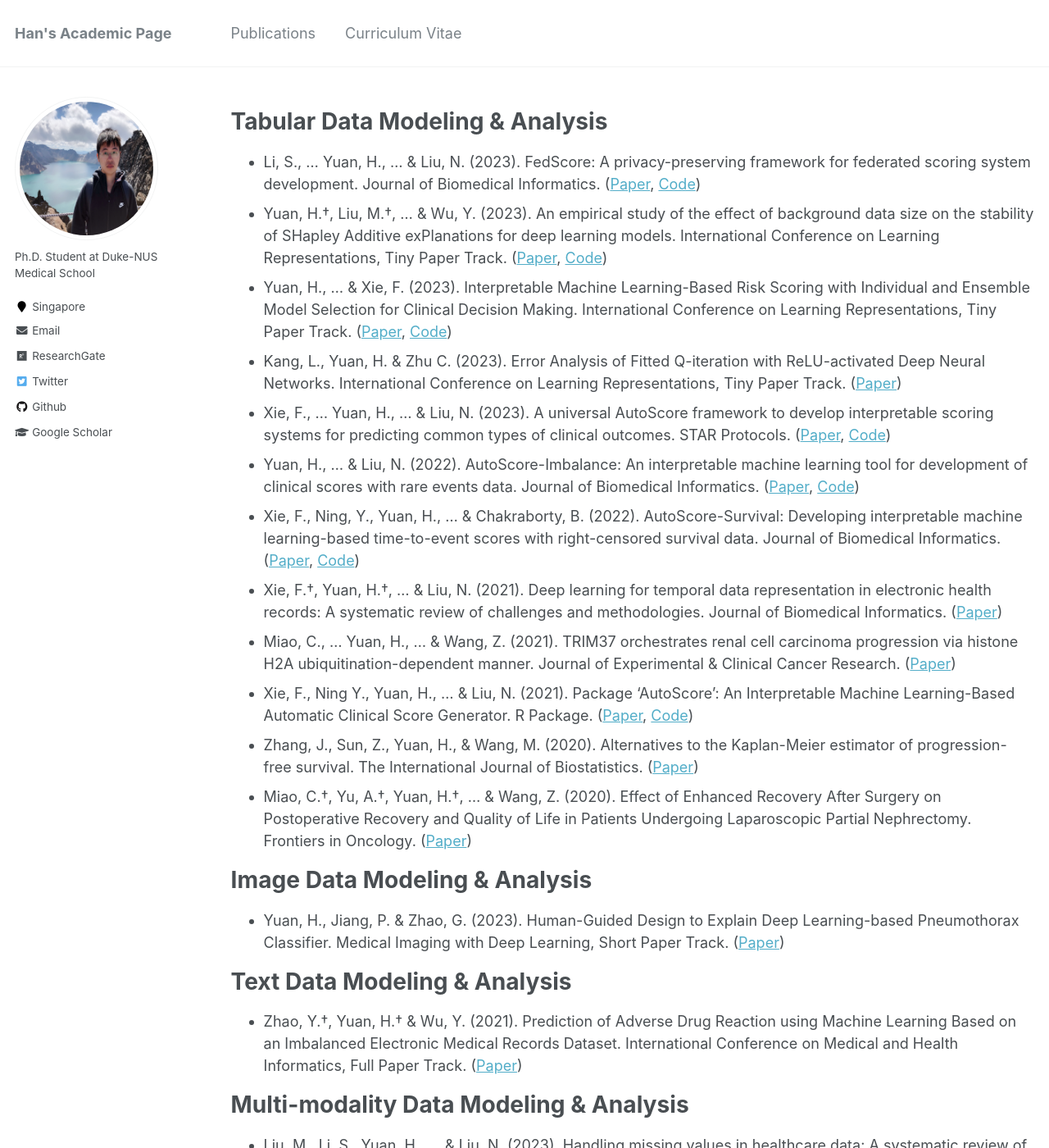
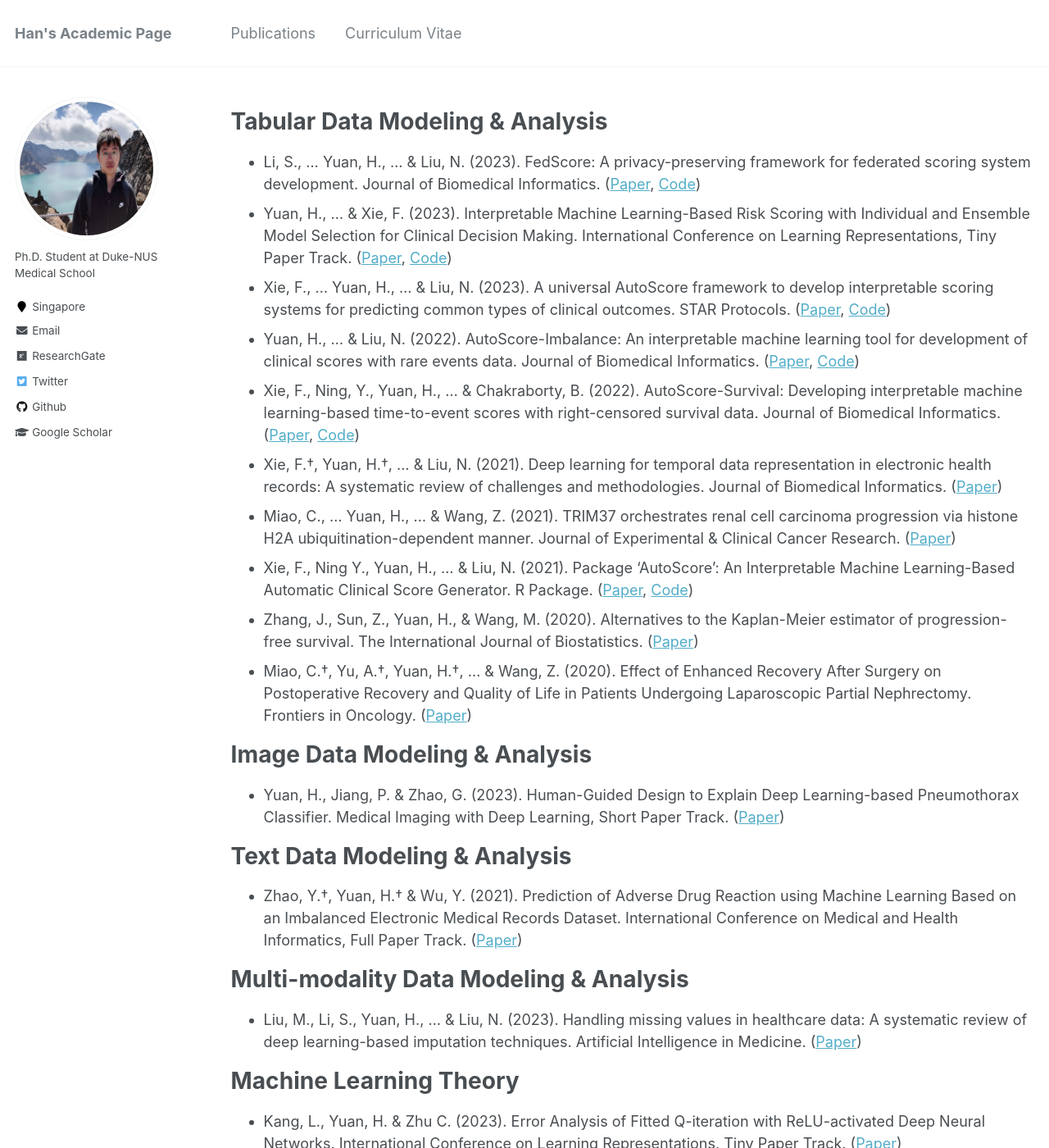
Before and after one commit to Han-Yuan-Med/Han-Yuan-Med.github.io, a Jekyll site: the page built from _pages/publications.md, in a window 1280 px wide and 1400 px high. Shown: the whole window at 82% size. Built offline with Jekyll 4.4.1, drawn with Linux system fonts in a browser that asks for light colours; some of the changed lines change nothing that is shown; some of the changed text lies outside the part shown.

Commit message:
Update publications.md

```diff
--- a/_pages/publications.md
+++ b/_pages/publications.md
@@ -6,9 +6,7 @@
 ---
 # Tabular Data Modeling & Analysis
 * Li, S., ... Yuan, H., ... & Liu, N. (2023). FedScore: A privacy-preserving framework for federated scoring system development. Journal of Biomedical Informatics. ([Paper](http://han-yuan-med.github.io/files/FedScore A Privacy-Preserving Framework for Federated Scoring System Development.pdf), [Code](https://github.com/nliulab/FedScore))
-* Yuan, H.†, Liu, M.†, … & Wu, Y. (2023). An empirical study of the effect of background data size on the stability of SHapley Additive exPlanations for deep learning models. International Conference on Learning Representations, Tiny Paper Track. ([Paper](http://han-yuan-med.github.io/files/An empirical study of the effect of background data size on the stability of SHapley Additive exPlanations (SHAP) for deep learning models.pdf), [Code](https://github.com/Han-Yuan-Med/shap-bg-size))
 * Yuan, H., … & Xie, F. (2023). Interpretable Machine Learning-Based Risk Scoring with Individual and Ensemble Model Selection for Clinical Decision Making. International Conference on Learning Representations, Tiny Paper Track. ([Paper](http://han-yuan-med.github.io/files/Interpretable Machine Learning-Based Risk Scoring with Individual and Ensemble Model Selection for Clinical Decision Making.pdf), [Code](https://github.com/Han-Yuan-Med/comparison))
-* Kang, L., Yuan, H. & Zhu C. (2023). Error Analysis of Fitted Q-iteration with ReLU-activated Deep Neural Networks. International Conference on Learning Representations, Tiny Paper Track. ([Paper](http://han-yuan-med.github.io/files/Error Analysis of Fitted Q-iteration with ReLU-Activated Deep Neural Networks.pdf))
 * Xie, F., ... Yuan, H., ... & Liu, N. (2023). A universal AutoScore framework to develop interpretable scoring systems for predicting common types of clinical outcomes. STAR Protocols. ([Paper](http://han-yuan-med.github.io/files/A universal AutoScore framework to develop interpretable scoring systems for predicting common types of clinical outcomes.pdf), [Code](https://github.com/nliulab/AutoScore))
 * Yuan, H., ... & Liu, N. (2022). AutoScore-Imbalance: An interpretable machine learning tool for development of clinical scores with rare events data. Journal of Biomedical Informatics. ([Paper](http://han-yuan-med.github.io/files/AutoScore-Imbalance An interpretable machine learning tool for development of clinical scores with rare events data.pdf), [Code](https://github.com/nliulab/AutoScore-Imbalance))
 * Xie, F., Ning, Y., Yuan, H., ... & Chakraborty, B. (2022). AutoScore-Survival: Developing interpretable machine learning-based time-to-event scores with right-censored survival data. Journal of Biomedical Informatics. ([Paper](http://han-yuan-med.github.io/files/AutoScore-Survival Developing interpretable machine learning-based time-to-event scores with right-censored survival data.pdf), [Code](https://github.com/nliulab/AutoScore-Survival))
@@ -26,3 +24,7 @@
 
 # Multi-modality Data Modeling & Analysis
 * Liu, M., Li, S., Yuan, H., ... & Liu, N. (2023). Handling missing values in healthcare data: A systematic review of deep learning-based imputation techniques. Artificial Intelligence in Medicine. ([Paper](http://han-yuan-med.github.io/files/Handling missing values in healthcare data A systematic review of deep learning-based imputation techniques.pdf))
+
+# Machine Learning Theory
+* Kang, L., Yuan, H. & Zhu C. (2023). Error Analysis of Fitted Q-iteration with ReLU-activated Deep Neural Networks. International Conference on Learning Representations, Tiny Paper Track. ([Paper](http://han-yuan-med.github.io/files/Error Analysis of Fitted Q-iteration with ReLU-Activated Deep Neural Networks.pdf))
+* Yuan, H.†, Liu, M.†, … & Wu, Y. (2023). An empirical study of the effect of background data size on the stability of SHapley Additive exPlanations for deep learning models. International Conference on Learning Representations, Tiny Paper Track. ([Paper](http://han-yuan-med.github.io/files/An empirical study of the effect of background data size on the stability of SHapley Additive exPlanations (SHAP) for deep learning models.pdf), [Code](https://github.com/Han-Yuan-Med/shap-bg-size))
```
